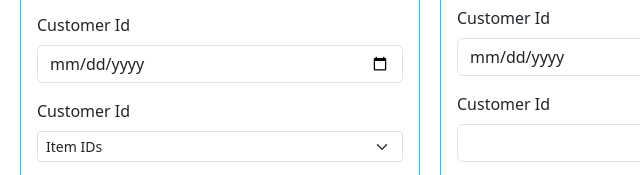
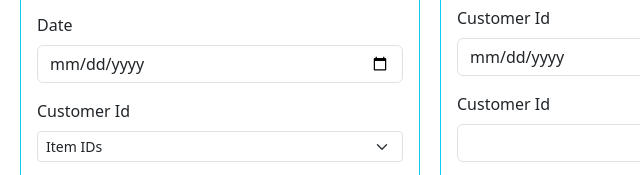
Before and after one commit to sachini2002/POS_system, a plain HTML site: page pos-system-sachi/working/order.html in a window 1280 px wide. Shown: the part 295-470 px from the top of the page, 0-640 px from the left. Drawn offline with nearby package versions, Linux system fonts and the light colour scheme.

Commit message:
Date change in order form

```diff
--- a/pos-system-sachi/working/order.html
+++ b/pos-system-sachi/working/order.html
@@ -55,7 +55,7 @@
                 <input type="text" class="form-control" id="CustomerId1" placeholder="D001">
             </div>
             <div class="mb-3">
-                <label for="CustomerId" class="form-label">Customer Id</label>
+                <label for="CustomerId" class="form-label">Date</label>
                 <input type="date" class="form-control" id="date2" placeholder="Date">
             </div>
             <div class="mb-3">
```
